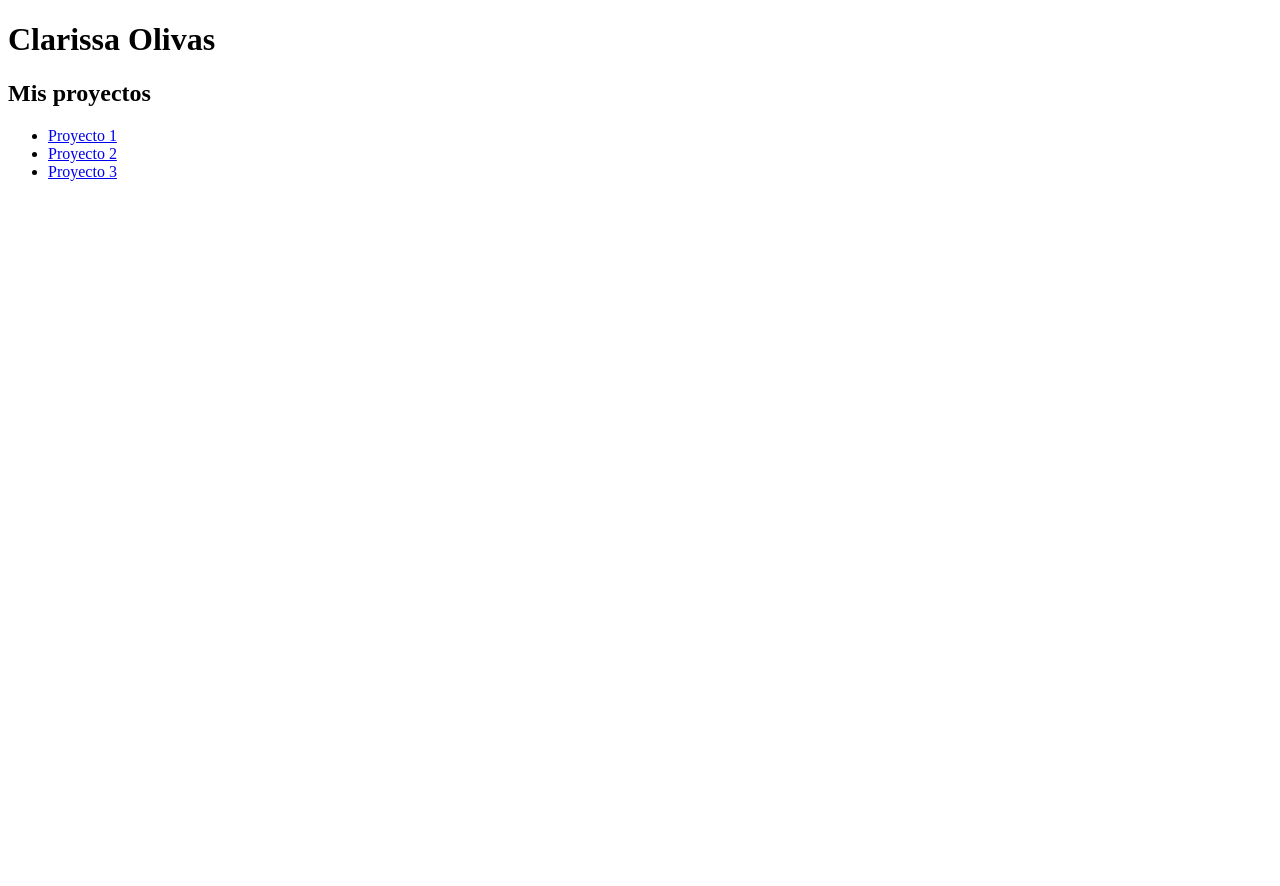
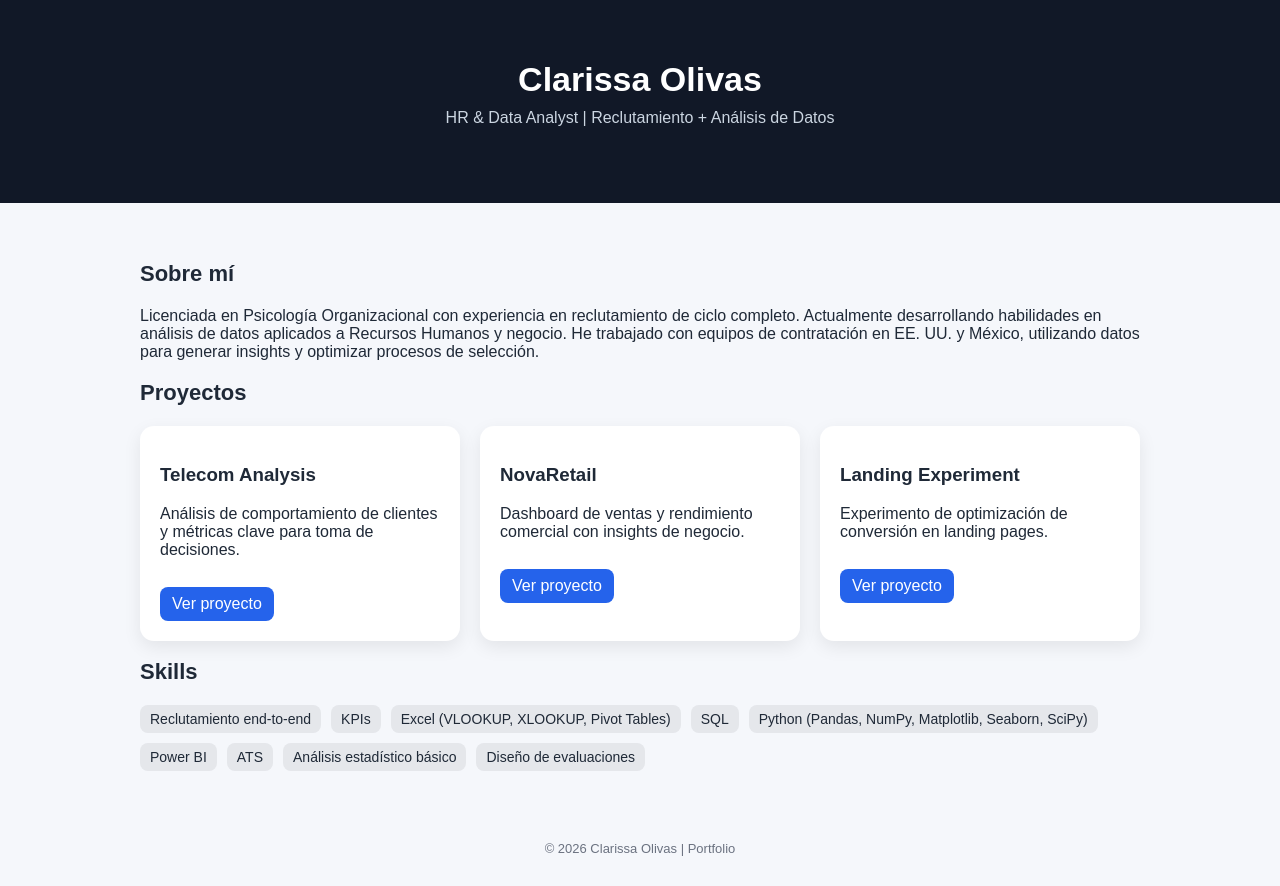
Before and after one commit to ClarissaOlivas/clarissaolivas.github.io, a plain HTML site: page index.html in a window 1280 px wide. Before the commit the page ends 800 px from the top, so only its background shows below. Drawn offline with Linux system fonts and the light colour scheme.

Commit message:
Update index.html

```diff
--- a/index.html
+++ b/index.html
@@ -1,25 +1,163 @@
 <!DOCTYPE html>
-<html>
+<html lang="es">
 <head>
-  <title>Mi Portfolio</title>
+  <meta charset="UTF-8" />
+  <meta name="viewport" content="width=device-width, initial-scale=1.0"/>
+  <title>Clarissa Olivas | Portfolio</title>
+
+  <style>
+    body {
+      margin: 0;
+      font-family: Arial, sans-serif;
+      background: #f5f7fb;
+      color: #1f2937;
+    }
+
+    header {
+      background: #111827;
+      color: white;
+      padding: 60px 20px;
+      text-align: center;
+    }
+
+    header h1 {
+      margin: 0;
+      font-size: 34px;
+    }
+
+    header p {
+      margin-top: 10px;
+      color: #cbd5e1;
+    }
+
+    .container {
+      max-width: 1000px;
+      margin: auto;
+      padding: 40px 20px;
+    }
+
+    .section-title {
+      font-size: 22px;
+      margin-bottom: 20px;
+    }
+
+    .grid {
+      display: grid;
+      grid-template-columns: repeat(auto-fit, minmax(260px, 1fr));
+      gap: 20px;
+    }
+
+    .card {
+      background: white;
+      border-radius: 14px;
+      padding: 20px;
+      box-shadow: 0 6px 18px rgba(0,0,0,0.08);
+      transition: 0.2s ease;
+    }
+
+    .card:hover {
+      transform: translateY(-5px);
+    }
+
+    .card a {
+      display: inline-block;
+      margin-top: 12px;
+      padding: 8px 12px;
+      background: #2563eb;
+      color: white;
+      text-decoration: none;
+      border-radius: 8px;
+    }
+
+    .card a:hover {
+      background: #1d4ed8;
+    }
+
+    .skills {
+      display: flex;
+      flex-wrap: wrap;
+      gap: 10px;
+    }
+
+    .skill {
+      background: #e5e7eb;
+      padding: 6px 10px;
+      border-radius: 8px;
+      font-size: 14px;
+    }
+
+    footer {
+      text-align: center;
+      padding: 30px;
+      font-size: 13px;
+      color: #6b7280;
+    }
+  </style>
 </head>
+
 <body>
+
+<header>
   <h1>Clarissa Olivas</h1>
+  <p>HR & Data Analyst | Reclutamiento + Análisis de Datos</p>
+</header>
 
-  <h2>Mis proyectos</h2>
+<div class="container">
 
-  <ul>
-    <li>
-      <a href="https://github.com/ClarissaOlivas/telecom-analysis">Proyecto 1</a>
-    </li>
+  <h2 class="section-title">Sobre mí</h2>
+  <p>
+    Licenciada en Psicología Organizacional con experiencia en reclutamiento de ciclo completo. Actualmente desarrollando habilidades en análisis de datos aplicados a Recursos Humanos y negocio. He trabajado con equipos de contratación en EE. UU. y México, utilizando datos para generar insights y optimizar procesos de selección.
+  </p>
 
-    <li>
-      <a href="https://github.com/ClarissaOlivas/NovaRetail">Proyecto 2</a>
-    </li>
+  <h2 class="section-title">Proyectos</h2>
 
-    <li>
-      <a href="https://github.com/ClarissaOlivas/landing_experiment">Proyecto 3</a>
-    </li>
-  </ul>
+  <div class="grid">
+
+    <div class="card">
+      <h3>Telecom Analysis</h3>
+      <p>Análisis de comportamiento de clientes y métricas clave para toma de decisiones.</p>
+      <a href="https://github.com/ClarissaOlivas/telecom-analysis" target="_blank">
+        Ver proyecto
+      </a>
+    </div>
+
+    <div class="card">
+      <h3>NovaRetail</h3>
+      <p>Dashboard de ventas y rendimiento comercial con insights de negocio.</p>
+      <a href="https://github.com/ClarissaOlivas/NovaRetail" target="_blank">
+        Ver proyecto
+      </a>
+    </div>
+
+    <div class="card">
+      <h3>Landing Experiment</h3>
+      <p>Experimento de optimización de conversión en landing pages.</p>
+      <a href="https://github.com/ClarissaOlivas/landing_experiment" target="_blank">
+        Ver proyecto
+      </a>
+    </div>
+
+  </div>
+
+  <h2 class="section-title">Skills</h2>
+
+  <div class="skills">
+    <span class="skill">Reclutamiento end-to-end</span>
+    <span class="skill">KPIs</span>
+    <span class="skill">Excel (VLOOKUP, XLOOKUP, Pivot Tables)</span>
+    <span class="skill">SQL</span>
+    <span class="skill">Python (Pandas, NumPy, Matplotlib, Seaborn, SciPy)</span>
+    <span class="skill">Power BI</span>
+    <span class="skill">ATS</span>
+    <span class="skill">Análisis estadístico básico</span>
+    <span class="skill">Diseño de evaluaciones</span>
+  </div>
+
+</div>
+
+<footer>
+  © 2026 Clarissa Olivas | Portfolio
+</footer>
+
 </body>
 </html>
```
